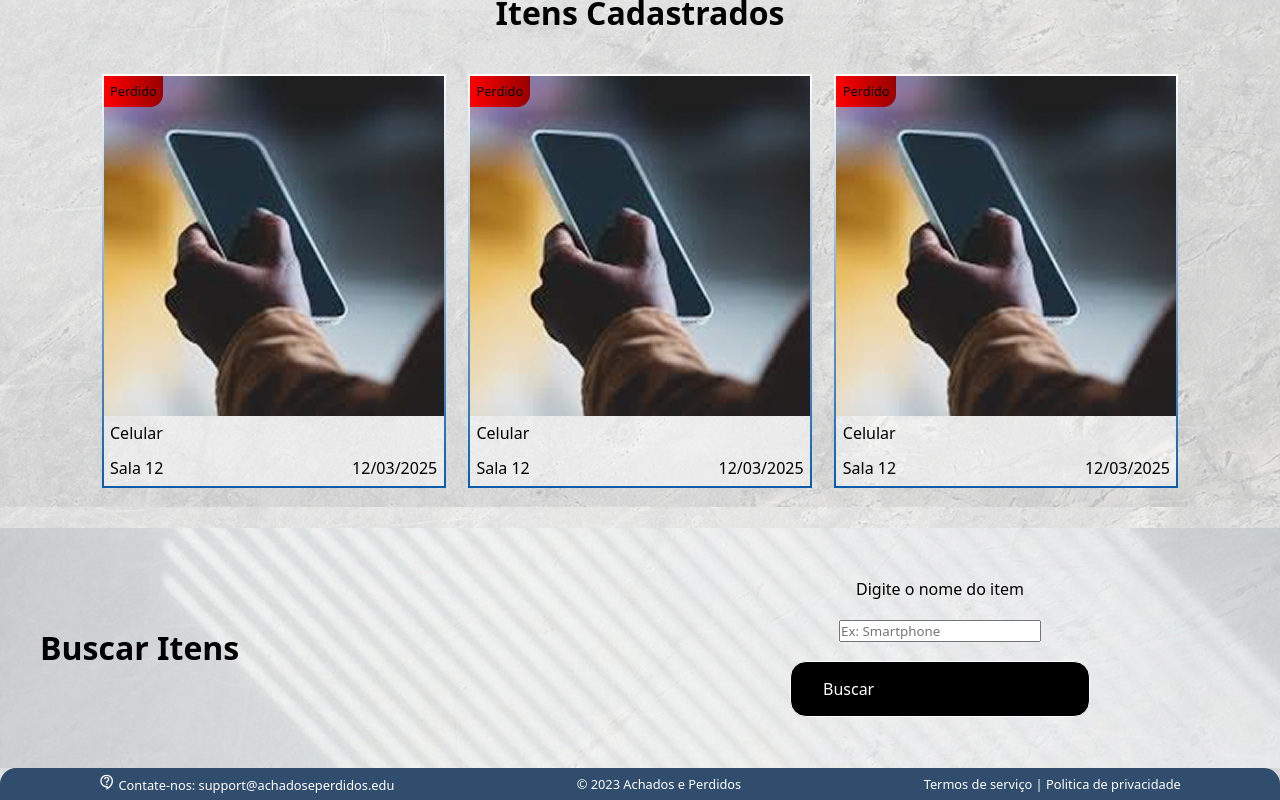
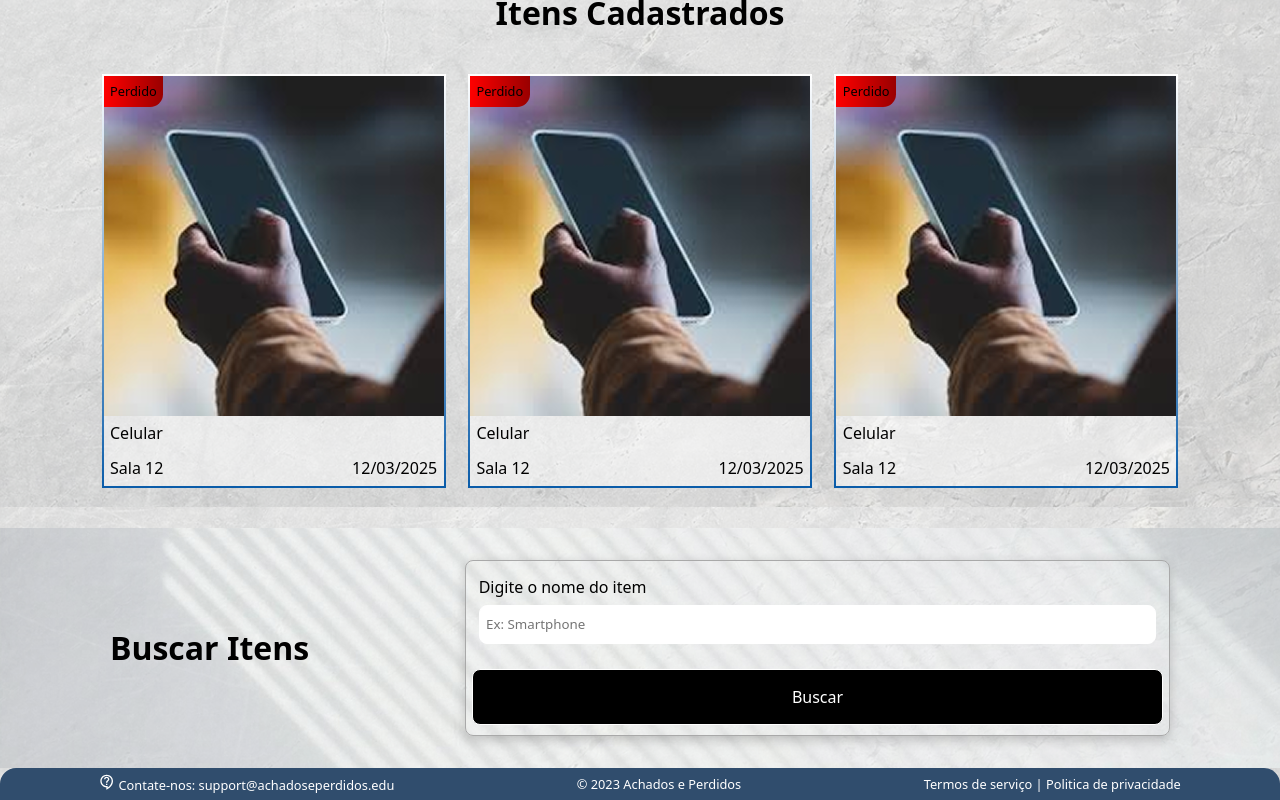
Before and after one commit to Nicolas-Florencio/Losts, a React (Vite) app in the folder front/: page /itens in a window 1280 px wide. Shown: the part 293-1093 px from the top of the page. Built offline with nearby package versions, Linux system fonts and the light colour scheme.

Commit message:
Ajustes tela de itens

```diff
--- a/front/src/components/BuscaItem/BuscarItem.module.css
+++ b/front/src/components/BuscaItem/BuscarItem.module.css
@@ -2,10 +2,10 @@
     display: flex;
     flex-direction: row;
     align-items: center;
-    justify-content: space-between;
+    justify-content: space-around;
     margin-top: 5vh;
-    padding: 0 5vh;
+    padding:  4vh;
     background: url('/fundoBottom.png') center/cover no-repeat;
-    width: 100%;
+    max-width: 100%;
     height: 30vh;
 }
--- a/front/src/components/Button/Button.module.css
+++ b/front/src/components/Button/Button.module.css
@@ -4,8 +4,7 @@
 
 .primary {
     padding: 1rem 2rem;
-    border-radius: 1rem;
-    border: none;
+    border-radius: 0.5rem;
     background-color: rgba(128, 128, 128, 0.4);
     color: #fff;
     font-size: 1rem;
@@ -29,8 +28,7 @@
 
 .secondary {
     padding: 1rem 2rem;
-    border-radius: 1rem;
-    border: none;
+    border-radius: 0.5rem;
     background-color: rgba(0, 0, 0, 0.8);
     color: #fff;
     font-size: 1rem;
@@ -55,22 +53,22 @@
 
 .tertiary {
     padding: 1rem 2rem;
-    border-radius: 1rem;
-    border: none;
+    border-radius: 0.5rem;
     background-color: rgba(0, 0, 0);
     color: #fff;
     font-size: 1rem;
     cursor: pointer;
-    width: 50%;
+    width: 100%;
     border: 1px solid #fff;
     transition: all 0.1s ease;
-    transform: scale(1);
+    text-align: center;
+    font-weight: 500;
 }
 
 .tertiary:hover {
   background-color: rgba(255, 255, 255, 0.8); /* fica clarin */
   color: #000;
-  transform: scale(1.05) translateY(-2px); /* sobre o botao */
+  transform: scale(1.01) translateY(-2px); /* sobre o botao */
 }
 
 .tertiary:active {
--- a/front/src/components/Form/Form.module.css
+++ b/front/src/components/Form/Form.module.css
@@ -1,9 +1,13 @@
 .form {
     display: flex;
     flex-direction: column;
-    width: 50%;
     gap: 1.2rem;
     align-items: center;
     justify-content: center;
     height: 100%;
+    box-shadow: 0 4px 12px rgba(0, 0, 0, 0.2);
+    border: 1px solid #A9A9A9;
+    border-radius: 0.5rem;
+    width: 58%;
+    padding: 0.4rem;
 }
--- /dev/null
+++ b/front/src/components/FormStatus/FormStatus.module.css
@@ -0,0 +1,3 @@
+.opcao {
+    color: aqua;
+}
--- a/front/src/components/Input/Input.jsx
+++ b/front/src/components/Input/Input.jsx
@@ -3,8 +3,10 @@ import styles from './Input.module.css';
 export default function Input({labelName, tipo, placeholder, nome}) {
     return (
         <>
-            <label className={styles.label} htmlFor={nome}>{labelName}</label>
-            <input className={styles.input} type={tipo} name={nome} placeholder={placeholder} />
+            <div className={styles.container}>
+                <label className={styles.label} htmlFor={nome}>{labelName}</label>
+                <input className={styles.input} type={tipo} name={nome} placeholder={placeholder} />
+            </div>
         </>
     )
 }
--- a/front/src/components/Input/Input.module.css
+++ b/front/src/components/Input/Input.module.css
@@ -0,0 +1,18 @@
+.container {
+    display: flex;
+    flex-direction: column;
+    gap: 0.4rem;
+    width: 100%;
+    padding: 0.4rem;
+    height: 10vh;
+}
+
+.label {
+    font-weight: 500;
+}
+.input {
+    height: 80%;
+    border: 1px solid #fff;
+    padding: 0.4rem;
+    border-radius: 0.5rem;
+}
--- a/front/src/components/Step/Step.module.css
+++ b/front/src/components/Step/Step.module.css
@@ -4,7 +4,7 @@
     justify-content: space-around;
     border: 1px solid #0A5CA9;
     padding: 0.8rem;
-    border-radius: 0.4rem;
+    border-radius: 0.5rem;
     background-color: #fff;
     gap: 0.8rem;
     pointer-events: none;
```
Also changed, not shown: front/src/components/FormStatus/FormStatus.jsx (added, +12 -0 lines).
